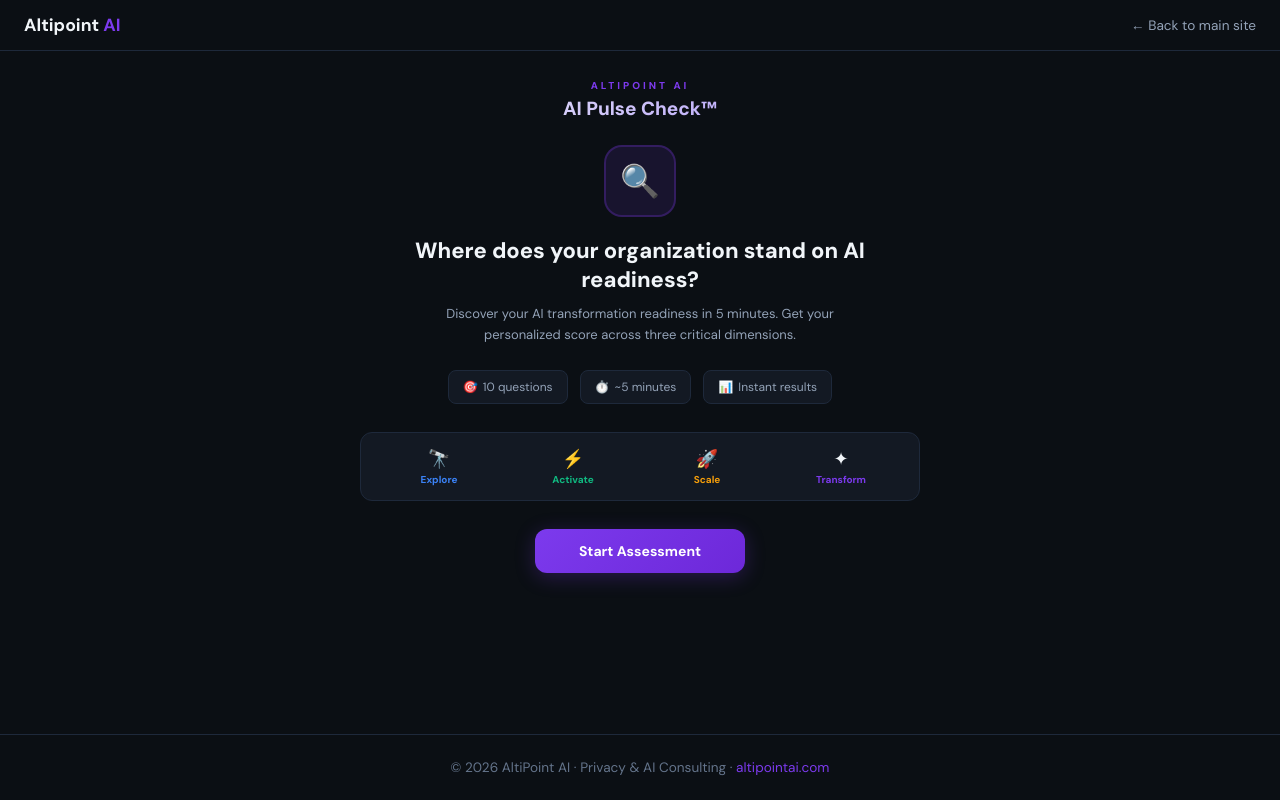
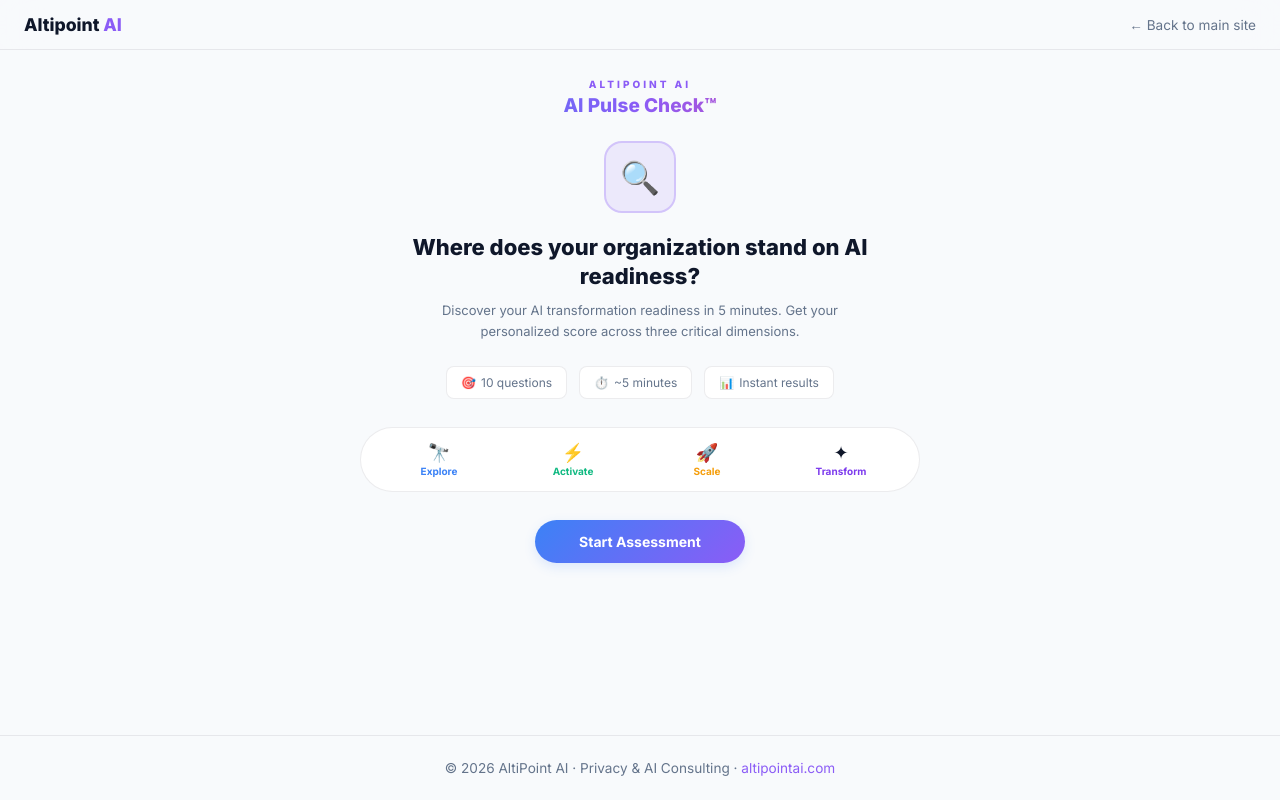
Before and after one commit to v4alti/pulse-check, a React (Vite) app: page / in a window 1280 px wide. Built offline with nearby package versions, Linux system fonts and the light colour scheme.

Commit message:
Style match: light theme, Inter font, pill buttons, gradient alignment with altipointai.com

```diff
--- a/src/AIPulseCheck.jsx
+++ b/src/AIPulseCheck.jsx
@@ -20,14 +20,14 @@
 };
 
 const COLORS = {
-  bg: "#0B0F14", bgCard: "#131923", bgCardAlt: "#1A2332",
-  surface: "#1E293B", surfaceHover: "#263347",
-  accent: "#7C3AED", accentLight: "#A78BFA", accentGlow: "rgba(124,58,237,0.12)",
-  green: "#10B981", greenGlow: "rgba(16,185,129,0.12)",
-  amber: "#F59E0B", amberGlow: "rgba(245,158,11,0.12)",
+  bg: "#f8fafc", bgCard: "#ffffff", bgCardAlt: "#f1f5f9",
+  surface: "#e2e8f0", surfaceHover: "#cbd5e1",
+  accent: "#8b5cf6", accentLight: "#a78bfa", accentGlow: "rgba(139,92,246,0.1)",
+  green: "#10B981", greenGlow: "rgba(16,185,129,0.1)",
+  amber: "#F59E0B", amberGlow: "rgba(245,158,11,0.1)",
   red: "#EF4444", blue: "#3B82F6", pink: "#EC4899", teal: "#14B8A6",
-  text: "#F1F5F9", textMuted: "#94A3B8", textDim: "#64748B",
-  border: "#1E293B",
+  text: "#0f172a", textMuted: "#64748b", textDim: "#94a3b8",
+  border: "rgba(15,23,42,0.08)",
 };
 
 const STAGES = [
@@ -261,7 +261,7 @@
         </div>
       </div>
 
-      <div style={{ padding:14, borderRadius:12, background:COLORS.bgCard, border:`1px solid ${COLORS.border}`, marginBottom:12 }}>
+      <div style={{ padding:14, borderRadius:99, background:COLORS.bgCard, border:`1px solid ${COLORS.border}`, marginBottom:12 }}>
         <div style={{ fontSize:28, fontWeight:800, color:COLORS.text }}>{subs.length}</div>
         <div style={{ fontSize:12, color:COLORS.textDim }}>Total submissions</div>
       </div>
@@ -359,19 +359,19 @@
   };
 
   return (
-    <div style={{ background:COLORS.bg, minHeight:"100vh", color:COLORS.text, fontFamily:"'DM Sans','Helvetica Neue',sans-serif", display:"flex", flexDirection:"column" }}>
+    <div style={{ background:COLORS.bg, minHeight:"100vh", color:COLORS.text, fontFamily:"'Inter',ui-sans-serif,system-ui,sans-serif", display:"flex", flexDirection:"column" }}>
       <style>{`
-        @import url('https://fonts.googleapis.com/css2?family=DM+Sans:opsz,wght@9..40,300;9..40,400;9..40,500;9..40,700;9..40,800&family=JetBrains+Mono:wght@400;500;700&display=swap');
+        @import url('https://fonts.googleapis.com/css2?family=Inter:wght@300;400;500;600;700;800;900&family=JetBrains+Mono:wght@400;500;700&display=swap');
         @keyframes fadeUp { from { opacity:0; transform:translateY(12px); } to { opacity:1; transform:translateY(0); } }
         * { box-sizing:border-box; margin:0; } input:focus,textarea:focus { outline:none; }
       `}</style>
 
       {/* ── SHARED BRAND HEADER ── */}
-      <header style={{ background:"#0B0F14", borderBottom:"1px solid #1E293B", padding:"14px 24px", display:"flex", justifyContent:"space-between", alignItems:"center", position:"sticky", top:0, zIndex:100 }}>
-        <a href="https://altipointai.com" style={{ color:"#F1F5F9", textDecoration:"none", fontWeight:700, fontSize:"1.1rem" }}>
-          Altipoint <span style={{ color:"#7C3AED" }}>AI</span>
+      <header style={{ background:"rgba(248,250,252,0.85)", backdropFilter:"blur(20px)", borderBottom:"1px solid rgba(15,23,42,0.08)", padding:"14px 24px", display:"flex", justifyContent:"space-between", alignItems:"center", position:"sticky", top:0, zIndex:100 }}>
+        <a href="https://altipointai.com" style={{ color:"#0f172a", textDecoration:"none", fontWeight:800, fontSize:"1.1rem", fontFamily:"'Inter',sans-serif" }}>
+          Altipoint <span style={{ color:"#8b5cf6" }}>AI</span>
         </a>
-        <a href="https://altipointai.com" style={{ color:"#94A3B8", textDecoration:"none", fontSize:"0.85rem" }}>
+        <a href="https://altipointai.com" style={{ color:"#64748b", textDecoration:"none", fontSize:"0.85rem", fontFamily:"'Inter',sans-serif" }}>
           ← Back to main site
         </a>
       </header>
@@ -382,7 +382,7 @@
         {/* HEADER — 5 clicks opens admin */}
         <div onClick={handleHeaderClick} style={{ textAlign:"center", marginBottom:24, cursor:"default", userSelect:"none" }}>
           <div style={{ fontSize:10, fontWeight:800, letterSpacing:3, color:COLORS.accent, textTransform:"uppercase", marginBottom:4 }}>{BRAND.firm}</div>
-          <div style={{ fontSize:19, fontWeight:800, background:"linear-gradient(135deg,#F1F5F9,#A78BFA)", WebkitBackgroundClip:"text", WebkitTextFillColor:"transparent" }}>{BRAND.name}</div>
+          <div style={{ fontSize:19, fontWeight:800, background:"linear-gradient(to right,#3b82f6,#8b5cf6,#ec4899)", WebkitBackgroundClip:"text", WebkitTextFillColor:"transparent" }}>{BRAND.name}</div>
         </div>
 
         {/* ADMIN PANEL */}
@@ -403,7 +403,7 @@
               ))}
             </div>
 
-            <div style={{ display:"grid", gridTemplateColumns:"1fr 1fr 1fr 1fr", gap:6, marginBottom:28, padding:14, borderRadius:12, background:COLORS.bgCard, border:`1px solid ${COLORS.border}` }}>
+            <div style={{ display:"grid", gridTemplateColumns:"1fr 1fr 1fr 1fr", gap:6, marginBottom:28, padding:14, borderRadius:99, background:COLORS.bgCard, border:`1px solid ${COLORS.border}` }}>
               {STAGES.map(s => (
                 <div key={s.id} style={{ textAlign:"center" }}>
                   <div style={{ fontSize:18, marginBottom:2 }}>{s.icon}</div>
@@ -412,7 +412,7 @@
               ))}
             </div>
 
-            <button onClick={() => transition("context")} style={{ padding:"13px 44px", borderRadius:12, border:"none", cursor:"pointer", background:`linear-gradient(135deg,${COLORS.accent},#6D28D9)`, color:"#fff", fontSize:14, fontWeight:700, fontFamily:"inherit", boxShadow:`0 4px 20px ${COLORS.accent}44` }}>
+            <button onClick={() => transition("context")} style={{ padding:"13px 44px", borderRadius:99, border:"none", cursor:"pointer", background:`linear-gradient(135deg,#3b82f6,#8b5cf6)`, color:"#fff", fontSize:14, fontWeight:700, fontFamily:"inherit", boxShadow:"0 4px 12px rgba(59,130,246,0.15)" }}>
               Start Assessment
             </button>
           </div>
@@ -421,7 +421,7 @@
         {/* ═══ CONTEXT ═══ */}
         {!showAdmin && screen === "context" && (
           <div style={{ animation:"fadeUp 0.5s ease" }}>
-            <div style={{ padding:18, borderRadius:14, background:COLORS.bgCard, border:`1px solid ${COLORS.border}`, marginBottom:14 }}>
+            <div style={{ padding:18, borderRadius:16, background:COLORS.bgCard, border:`1px solid ${COLORS.border}`, marginBottom:14 }}>
               <div style={{ fontSize:11, fontWeight:800, letterSpacing:2, color:COLORS.accent, marginBottom:10 }}>ABOUT YOUR ORGANIZATION</div>
               <p style={{ fontSize:12, color:COLORS.textMuted, marginBottom:16, lineHeight:1.5 }}>This lets us benchmark your results against similar organizations.</p>
 
@@ -442,7 +442,7 @@
               <label style={{ fontSize:11, fontWeight:700, color:COLORS.textMuted, marginBottom:4, display:"block" }}>Biggest AI challenge right now? <span style={{ fontWeight:400, color:COLORS.textDim }}>(optional)</span></label>
               <textarea value={challenge} onChange={e=>setChallenge(e.target.value)} placeholder="E.g., 'We don't know where to start'..." rows={2} style={{ width:"100%", padding:"8px 12px", borderRadius:8, border:`1px solid ${COLORS.border}`, background:COLORS.surface, color:COLORS.text, fontSize:12, fontFamily:"inherit", resize:"vertical", lineHeight:1.4 }} />
             </div>
-            <button onClick={() => { if(industry&&companySize) transition("questions"); }} disabled={!industry||!companySize} style={{ width:"100%", padding:"13px 0", borderRadius:12, border:"none", cursor:industry&&companySize?"pointer":"not-allowed", background:industry&&companySize?`linear-gradient(135deg,${COLORS.accent},#6D28D9)`:COLORS.surface, color:industry&&companySize?"#fff":COLORS.textDim, fontSize:13, fontWeight:700, fontFamily:"inherit", opacity:industry&&companySize?1:0.5 }}>
+            <button onClick={() => { if(industry&&companySize) transition("questions"); }} disabled={!industry||!companySize} style={{ width:"100%", padding:"13px 0", borderRadius:99, border:"none", cursor:industry&&companySize?"pointer":"not-allowed", background:industry&&companySize?`linear-gradient(135deg,#3b82f6,#8b5cf6)`:COLORS.surface, color:industry&&companySize?"#fff":COLORS.textDim, fontSize:13, fontWeight:700, fontFamily:"inherit", opacity:industry&&companySize?1:0.5 }}>
               {industry&&companySize ? "Begin Assessment →" : "Select industry and size to continue"}
             </button>
           </div>
@@ -457,7 +457,7 @@
               <span style={{ fontSize:11, color:COLORS.textDim, fontFamily:"'JetBrains Mono',monospace" }}>{currentQ+1}/{totalQ}</span>
             </div>
 
-            <div style={{ padding:"20px 18px", borderRadius:14, background:COLORS.bgCard, border:`1px solid ${COLORS.border}`, marginBottom:10 }}>
+            <div style={{ padding:"20px 18px", borderRadius:16, background:COLORS.bgCard, border:`1px solid ${COLORS.border}`, marginBottom:10 }}>
               <h3 style={{ fontSize:16, fontWeight:700, lineHeight:1.4, marginBottom:currentQuestion.subtext?6:16, color:COLORS.text }}>{currentQuestion.text}</h3>
               {currentQuestion.subtext && <p style={{ fontSize:11, color:COLORS.textDim, marginBottom:16, fontStyle:"italic" }}>{currentQuestion.subtext}</p>}
 
@@ -491,7 +491,7 @@
                 </div>
               ))}
             </div>
-            <button onClick={handleSubmitEmail} disabled={!email||!name} style={{ width:"100%", padding:"13px 0", borderRadius:12, border:"none", cursor:email&&name?"pointer":"not-allowed", background:email&&name?`linear-gradient(135deg,${COLORS.accent},#6D28D9)`:COLORS.surface, color:email&&name?"#fff":COLORS.textDim, fontSize:14, fontWeight:700, fontFamily:"inherit", opacity:email&&name?1:0.5 }}>
+            <button onClick={handleSubmitEmail} disabled={!email||!name} style={{ width:"100%", padding:"13px 0", borderRadius:99, border:"none", cursor:email&&name?"pointer":"not-allowed", background:email&&name?`linear-gradient(135deg,#3b82f6,#8b5cf6)`:COLORS.surface, color:email&&name?"#fff":COLORS.textDim, fontSize:14, fontWeight:700, fontFamily:"inherit", opacity:email&&name?1:0.5 }}>
               See My Results →
             </button>
             <p style={{ fontSize:10, color:COLORS.textDim, marginTop:10 }}>We'll send a copy. No spam, ever.</p>
@@ -518,7 +518,7 @@
             </div>
 
             {/* Radar */}
-            <div style={{ padding:18, borderRadius:14, background:COLORS.bgCard, border:`1px solid ${COLORS.border}`, marginBottom:14, display:"flex", flexDirection:"column", alignItems:"center" }}>
+            <div style={{ padding:18, borderRadius:16, background:COLORS.bgCard, border:`1px solid ${COLORS.border}`, marginBottom:14, display:"flex", flexDirection:"column", alignItems:"center" }}>
               <div style={{ fontSize:10, fontWeight:800, letterSpacing:2, color:COLORS.textDim, marginBottom:10 }}>DIMENSION BREAKDOWN</div>
               <RadarChart dimScores={dimScores} size={220} />
               <div style={{ display:"flex", gap:10, marginTop:14, flexWrap:"wrap", justifyContent:"center" }}>
@@ -532,7 +532,7 @@
             </div>
 
             {/* Observations */}
-            <div style={{ padding:18, borderRadius:14, background:COLORS.bgCard, border:`1px solid ${COLORS.border}`, marginBottom:14 }}>
+            <div style={{ padding:18, borderRadius:16, background:COLORS.bgCard, border:`1px solid ${COLORS.border}`, marginBottom:14 }}>
               <div style={{ fontSize:10, fontWeight:800, letterSpacing:2, color:COLORS.textDim, marginBottom:12 }}>KEY OBSERVATIONS</div>
               <div style={{ display:"flex", flexDirection:"column", gap:10 }}>
                 {observations.map((obs,i) => (
@@ -554,11 +554,11 @@
             {saved && <div style={{ padding:"8px 14px", borderRadius:8, background:`${COLORS.green}12`, border:`1px solid ${COLORS.green}33`, fontSize:11, color:COLORS.green, marginBottom:14, textAlign:"center" }}>✓ Your results have been saved</div>}
 
             {/* CTA */}
-            <div style={{ padding:22, borderRadius:14, background:`linear-gradient(135deg,${COLORS.accentGlow},${COLORS.amberGlow})`, border:`1.5px solid ${COLORS.accent}33`, textAlign:"center", marginBottom:14 }}>
+            <div style={{ padding:22, borderRadius:16, background:`linear-gradient(135deg,${COLORS.accentGlow},${COLORS.amberGlow})`, border:`1.5px solid ${COLORS.accent}33`, textAlign:"center", marginBottom:14 }}>
               <div style={{ fontSize:10, fontWeight:800, letterSpacing:2, color:COLORS.amber, marginBottom:6 }}>UNLOCK YOUR FULL REPORT</div>
               <h3 style={{ fontSize:16, fontWeight:800, marginBottom:6 }}>Want the detailed breakdown with actionable recommendations?</h3>
               <p style={{ fontSize:12, color:COLORS.textMuted, lineHeight:1.6, marginBottom:16, maxWidth:400, marginInline:"auto" }}>60-minute consultation: pillar-by-pillar deep dive, prioritized AI use cases, and a 90-day action plan.</p>
-              <button style={{ padding:"12px 36px", borderRadius:12, border:"none", cursor:"pointer", background:`linear-gradient(135deg,${COLORS.accent},#6D28D9)`, color:"#fff", fontSize:13, fontWeight:700, fontFamily:"inherit", boxShadow:`0 4px 20px ${COLORS.accent}44` }}>
+              <button style={{ padding:"12px 36px", borderRadius:99, border:"none", cursor:"pointer", background:`linear-gradient(135deg,#3b82f6,#8b5cf6)`, color:"#fff", fontSize:13, fontWeight:700, fontFamily:"inherit", boxShadow:"0 4px 12px rgba(59,130,246,0.15)" }}>
                 {BRAND.ctaText} →
               </button>
             </div>
@@ -575,8 +575,8 @@
       </div>
 
       {/* ── SHARED BRAND FOOTER ── */}
-      <footer style={{ background:"#0B0F14", borderTop:"1px solid #1E293B", padding:"24px", textAlign:"center", color:"#64748B", fontSize:"0.85rem" }}>
-        © 2026 AltiPoint AI · Privacy &amp; AI Consulting · <a href="https://altipointai.com" style={{ color:"#7C3AED", textDecoration:"none" }}>altipointai.com</a>
+      <footer style={{ background:"#f8fafc", borderTop:"1px solid rgba(15,23,42,0.08)", padding:"24px", textAlign:"center", color:"#64748b", fontSize:"0.85rem", fontFamily:"'Inter',sans-serif" }}>
+        © 2026 AltiPoint AI · Privacy &amp; AI Consulting · <a href="https://altipointai.com" style={{ color:"#8b5cf6", textDecoration:"none" }}>altipointai.com</a>
       </footer>
     </div>
   );
```
